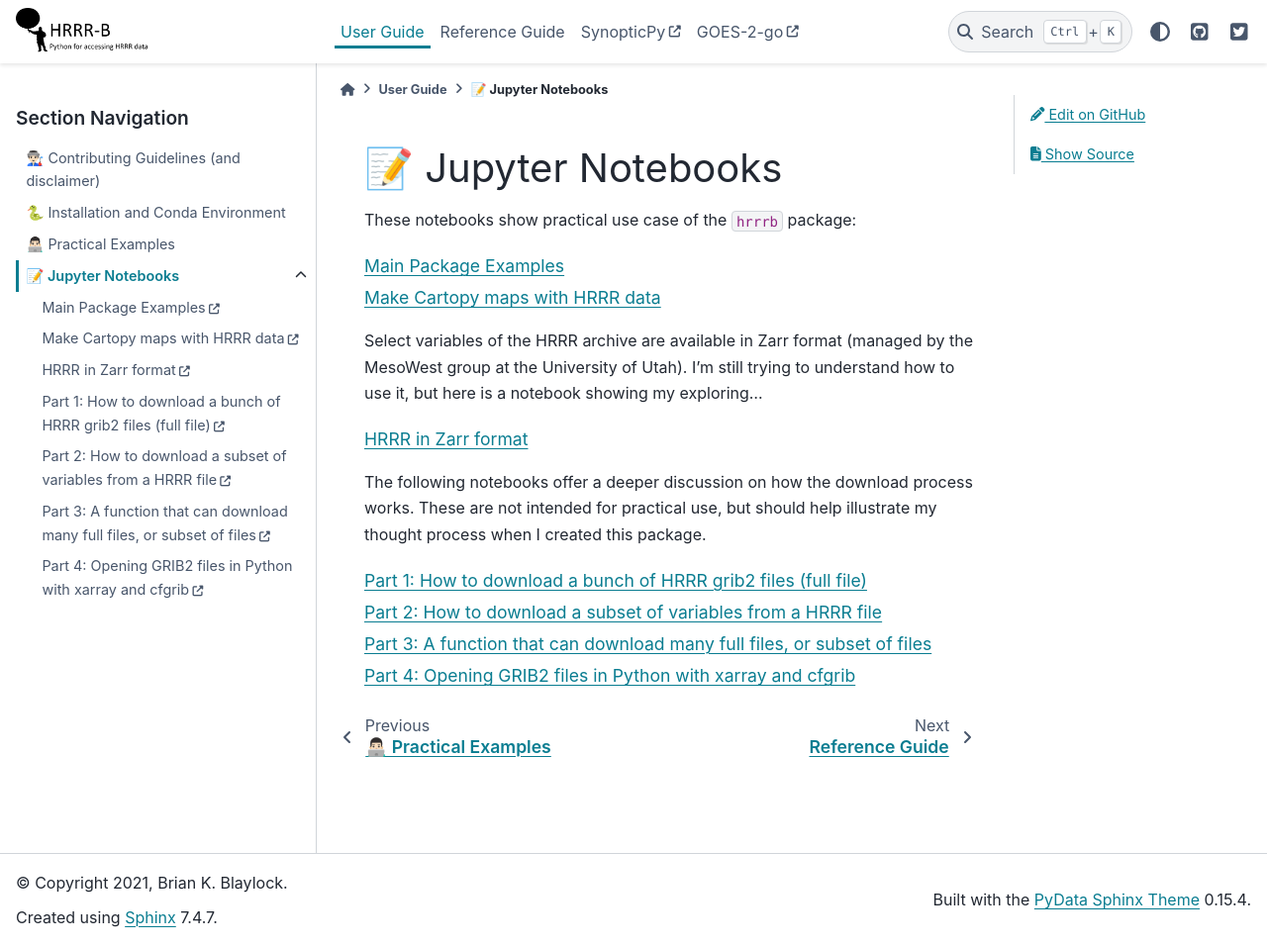
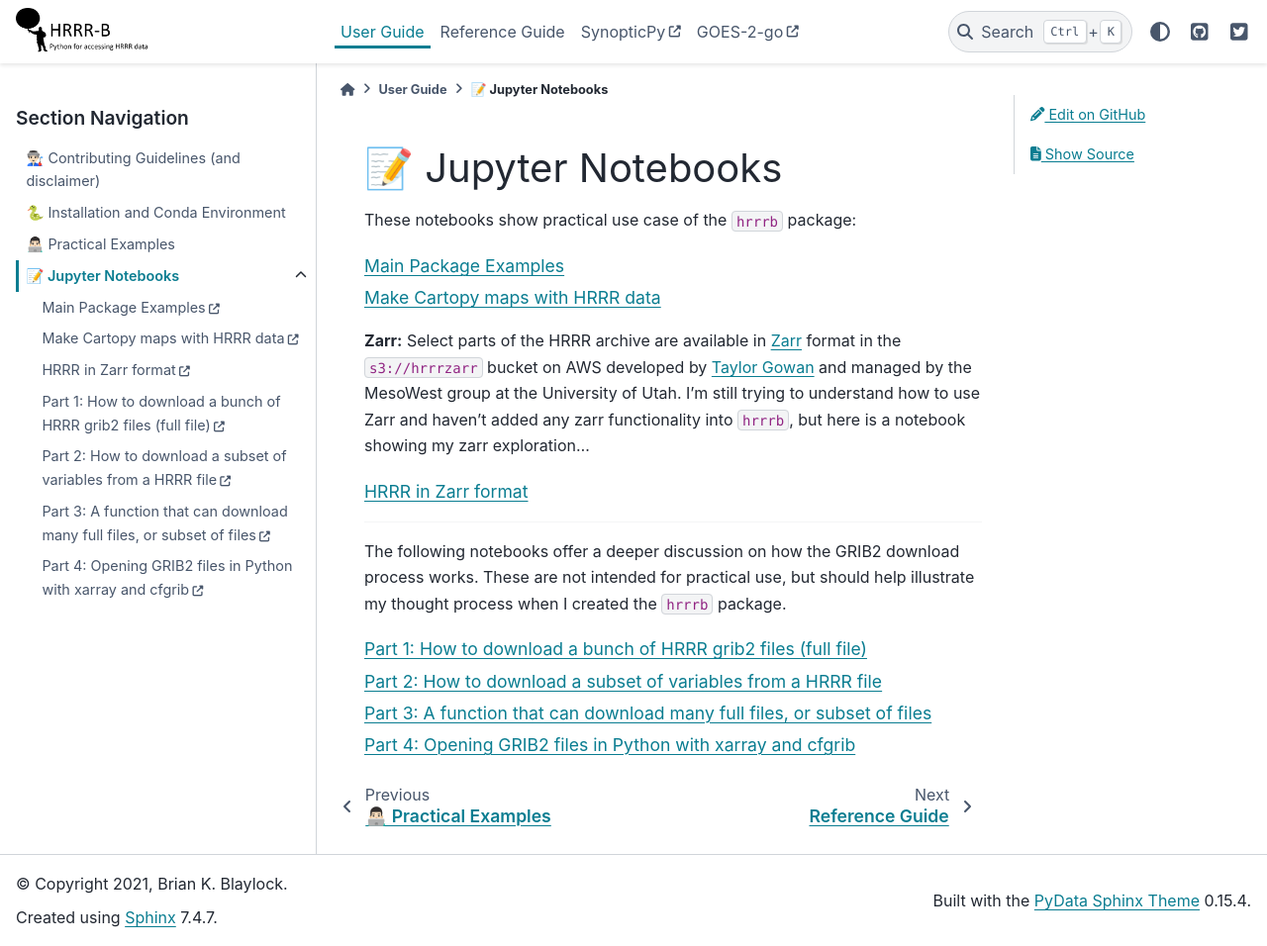
Before and after one commit to blaylockbk/Herbie, a Sphinx documentation site: the page built from docs/user_guide/notebooks.md, in a window 1280 px wide and 956 px high. Shown: the whole window at 99% size. Built offline with Sphinx 7.4.7 and the PyData theme 0.15.4, drawn with Linux system fonts in a browser that asks for light colours; nearby versions of some CDN libraries.

Commit message:
Updated Sphinx Docs

```diff
--- a/docs/user_guide/notebooks.md
+++ b/docs/user_guide/notebooks.md
@@ -5,10 +5,12 @@ These notebooks show practical use case of the `hrrrb` package:
 - [Main Package Examples](https://github.com/blaylockbk/HRRR_archive_download/blob/master/notebooks/examples.ipynb)
 - [Make Cartopy maps with HRRR data](https://github.com/blaylockbk/HRRR_archive_download/blob/master/notebooks/demo_plot-on-map-with-common-features.ipynb)
 
-Select variables of the HRRR archive are available in Zarr format (managed by the MesoWest group at the University of Utah). I'm still trying to understand how to use it, but here is a notebook showing my exploring...
+**Zarr:** Select parts of the HRRR archive are available in [Zarr](https://zarr.readthedocs.io/en/stable/) format in the `s3://hrrrzarr` bucket on AWS developed by [Taylor Gowan](https://twitter.com/tayloragowan) and managed by the MesoWest group at the University of Utah. I'm still trying to understand how to use Zarr and haven't added any zarr functionality into `hrrrb`, but here is a notebook showing my zarr exploration...
 - [HRRR in Zarr format](https://github.com/blaylockbk/HRRR_archive_download/blob/master/notebooks/zarr_HRRR.ipynb)
 
-The following notebooks offer a deeper discussion on how the download process works. These are not intended for practical use, but should help illustrate my thought process when I created this package.
+---
+
+The following notebooks offer a deeper discussion on how the GRIB2 download process works. These are not intended for practical use, but should help illustrate my thought process when I created the `hrrrb` package.
 
 - [Part 1: How to download a bunch of HRRR grib2 files (full file)](https://github.com/blaylockbk/HRRR_archive_download/blob/master/notebooks/demo_download_hrrr_archive_part1.ipynb)
 - [Part 2: How to download a subset of variables from a HRRR file](https://github.com/blaylockbk/HRRR_archive_download/blob/master/notebooks/demo_download_hrrr_archive_part2.ipynb)
```
Also changed, not shown: README.md (+0 -2 lines), 6 other files.
